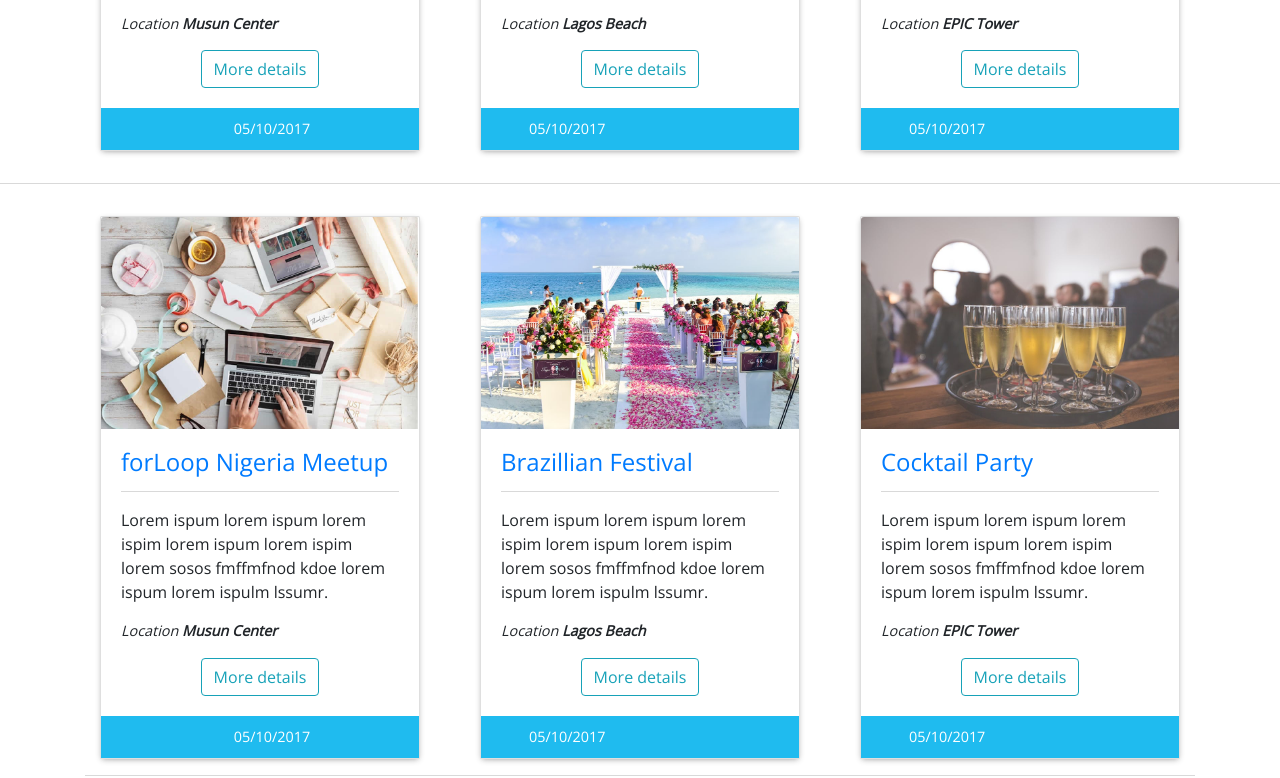
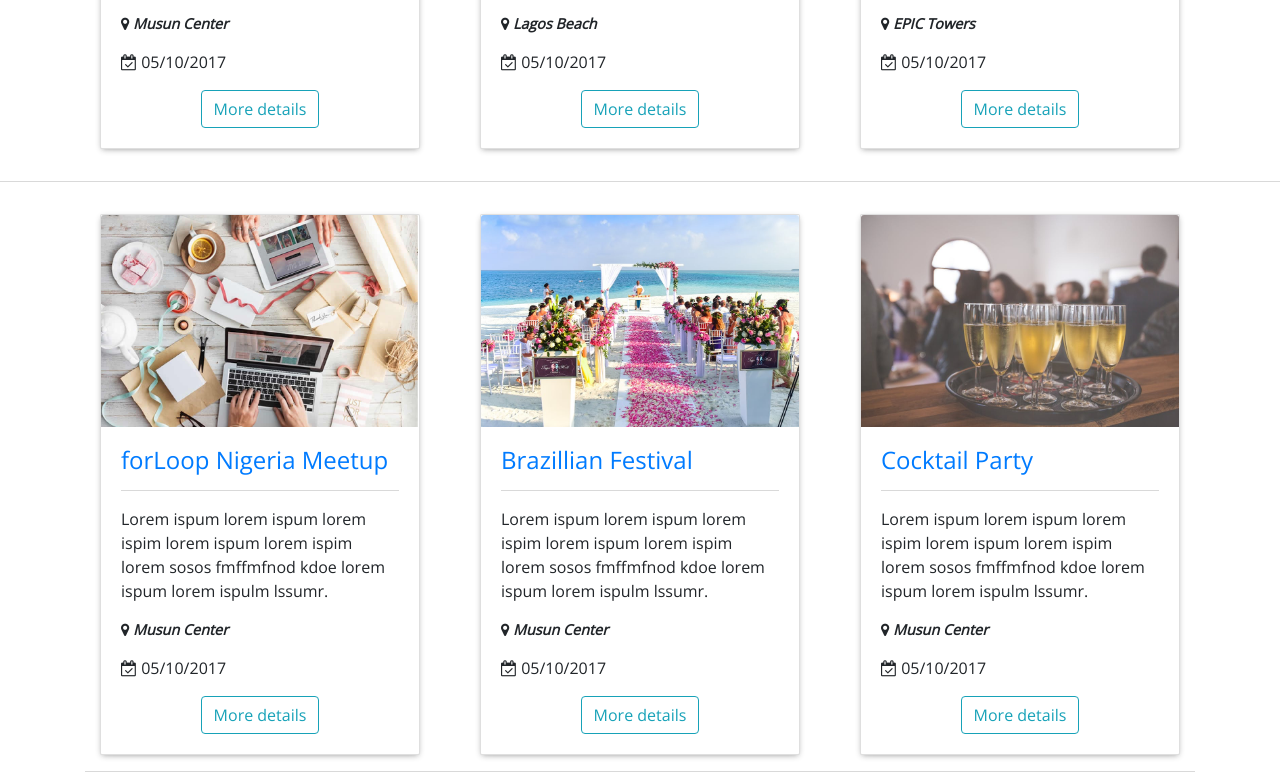
Before and after one commit to seunzone/event-manager, a plain HTML site: page template/events.html in a window 1280 px wide. Shown: the part 723-1501 px from the top of the page. Drawn offline with nearby package versions, Linux system fonts and the light colour scheme.

Commit message:
Added font-awesome icons to web pages

```diff
--- a/template/events.html
+++ b/template/events.html
@@ -88,21 +88,15 @@
                   lssumr.
                 </p>
 
-                <p class="author">Location
+                <p class="author"><i class="fa fa-map-marker" aria-hidden="true"></i>
                   <span>Musun Center</span>
                 </p>
+                <p><i class="fa fa-calendar-check-o" aria-hidden="true"></i>
+                  05/10/2017</p>
                 <div class="seeButton">
 
                   <a href="eventdetails.html" class="btn btn-outline-info">More details</a>
                 </div>
-              </div>
-
-              <div class="card-data">
-                <ul align="center">
-                  <li>
-                     05/10/2017
-                  <li>
-                </ul>
               </div>
 
             </div>
@@ -124,19 +118,15 @@
                       lssumr.
                     </p>
 
-                    <p class="author">Location
+                    <p class="author"><i class="fa fa-map-marker" aria-hidden="true"></i>
                       <span>Lagos Beach</span>
+                    </p>
+                    <p><i class="fa fa-calendar-check-o" aria-hidden="true"></i>
+                      05/10/2017</p>
                 </p>
                 <div class="seeButton">
                     <a href="eventdetails.html" class="btn btn-outline-info">More details</a>
                 </div>
-              </div>
-                  <div class="card-data">
-                    <ul>
-                      <li>
-                     05/10/2017
-                      <li>
-                    </ul>
               </div>
             </div>
 
@@ -157,22 +147,15 @@
                       lssumr.
                     </p>
 
-                     <p class="author">Location
-                  <span>EPIC Tower</span>
+                    <p class="author"><i class="fa fa-map-marker" aria-hidden="true"></i>
+                      <span>EPIC Towers</span>
                     </p>
+                    <p><i class="fa fa-calendar-check-o" aria-hidden="true"></i>
+                      05/10/2017</p>
                      <div class="seeButton">
                         <a href="eventdetails.html" class="btn btn-outline-info">More details</a>
                    </div>
                   </div>
-
-                  <div class="card-data">
-                    <ul>
-                      <li>
-                     05/10/2017
-                      <li>
-                    </ul>
-                  </div>
-
             </div>
 
           </div>
@@ -200,22 +183,15 @@
                 <p class="card-text">Lorem ispum lorem ispum lorem ispim lorem ispum lorem ispim lorem sosos fmffmfnod kdoe lorem ispum lorem ispulm
                   lssumr.
                 </p>
-
-                <p class="author">Location
+                <p class="author"><i class="fa fa-map-marker" aria-hidden="true"></i>
                   <span>Musun Center</span>
                 </p>
+                <p><i class="fa fa-calendar-check-o" aria-hidden="true"></i>
+                  05/10/2017</p>
                 <div class="seeButton">
 
                     <a href="eventdetails.html" class="btn btn-outline-info">More details</a>
                 </div>
-              </div>
-
-              <div class="card-data">
-                <ul align="center">
-                  <li>
-                     05/10/2017
-                  <li>
-                </ul>
               </div>
 
             </div>
@@ -236,20 +212,14 @@
                     <p class="card-text">Lorem ispum lorem ispum lorem ispim lorem ispum lorem ispim lorem sosos fmffmfnod kdoe lorem ispum lorem ispulm
                       lssumr.
                     </p>
-
-                    <p class="author">Location
-                  <span>Lagos Beach</span>
+                    <p class="author"><i class="fa fa-map-marker" aria-hidden="true"></i>
+                      <span>Musun Center</span>
                     </p>
+                    <p><i class="fa fa-calendar-check-o" aria-hidden="true"></i>
+                      05/10/2017</p>
                 <div class="seeButton">
                     <a href="eventdetails.html" class="btn btn-outline-info">More details</a>
                 </div>
-              </div>
-                  <div class="card-data">
-                    <ul>
-                      <li>
-                     05/10/2017
-                      <li>
-                    </ul>
               </div>
             </div>
 
@@ -269,23 +239,15 @@
                     <p class="card-text">Lorem ispum lorem ispum lorem ispim lorem ispum lorem ispim lorem sosos fmffmfnod kdoe lorem ispum lorem ispulm
                       lssumr.
                     </p>
-
-                     <p class="author">Location
-                  <span>EPIC Tower</span>
+                    <p class="author"><i class="fa fa-map-marker" aria-hidden="true"></i>
+                      <span>Musun Center</span>
                     </p>
+                    <p><i class="fa fa-calendar-check-o" aria-hidden="true"></i>
+                      05/10/2017</p>
                      <div class="seeButton">
                         <a href="eventdetails.html" class="btn btn-outline-info">More details</a>
                    </div>
                   </div>
-
-                  <div class="card-data">
-                    <ul>
-                      <li>
-                     05/10/2017
-                      <li>
-                    </ul>
-                  </div>
-
                 </div>
 
           </div>
```
Also changed, not shown: template/centerdetails.html (+1 -1 lines), template/centerfeeds.html (+4 -4 lines), template/eventdetails.html (+2 -2 lines), template/index.html (+3 -3 lines). Lines whose indentation alone changed are shown as unchanged.
